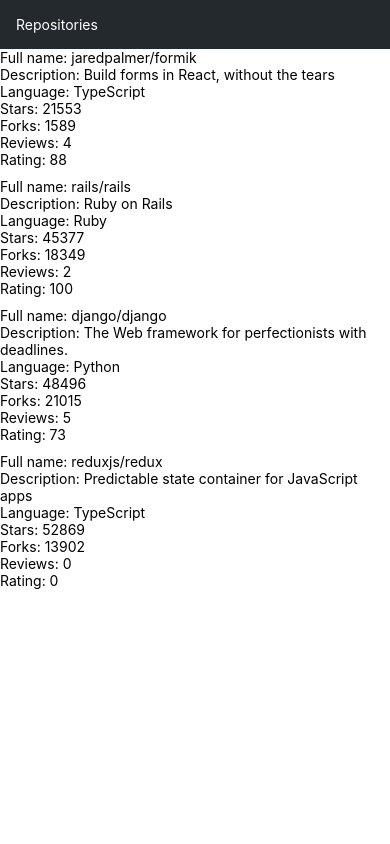
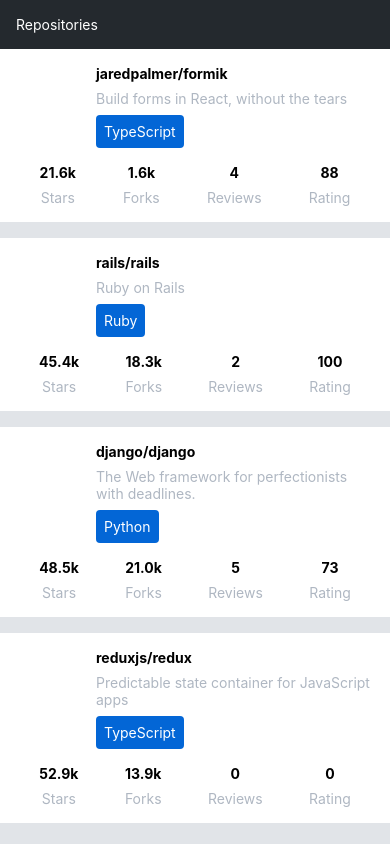
Before and after one commit to aungkokodev/fullstackopen-react-native, a React Native app in the folder rate-repository-app/: screen / in a window 390 px wide. Built offline with nearby package versions, Linux system fonts and the light colour scheme.

Commit message:
Exercise 5

```diff
--- a/rate-repository-app/src/components/Main.jsx
+++ b/rate-repository-app/src/components/Main.jsx
@@ -1,10 +1,12 @@
 import { StyleSheet, View } from 'react-native'
+import theme from '../theme'
 import AppBar from './AppBar'
 import RepositoryList from './RepositoryList'
 
 const styles = StyleSheet.create({
   container: {
-    flex: 1
+    flex: 1,
+    backgroundColor: theme.backgrounds.main
   }
 })
 
--- a/rate-repository-app/src/components/RepositoryItem.jsx
+++ b/rate-repository-app/src/components/RepositoryItem.jsx
@@ -1,15 +1,62 @@
-import { Text, View } from 'react-native'
+import { Image, StyleSheet, Text, View } from 'react-native'
+import theme from '../theme'
+import StatusItem from './StatusItem'
+
+const styles = StyleSheet.create({
+  container: {
+    padding: theme.sizes.md,
+    backgroundColor: theme.backgrounds.primary,
+    gap: theme.sizes.md
+  },
+  infoContainer: {
+    flexDirection: 'row',
+    gap: theme.sizes.md
+  },
+  infoSubContainer: {
+    flex: 1,
+    alignItems: 'flex-start'
+  },
+  avatar: {
+    width: theme.sizes.xxxl,
+    height: theme.sizes.xxxl,
+    borderRadius: theme.sizes.xs
+  },
+  repoName: {
+    fontWeight: 'bold'
+  },
+  repoDesc: {
+    color: theme.textColors.secondary,
+    marginVertical: theme.sizes.xs
+  },
+  repoLang: {
+    color: theme.textColors.inverse,
+    backgroundColor: theme.colors.primary,
+    padding: theme.sizes.xs,
+    borderRadius: theme.sizes.xxs
+  },
+  statusContainer: {
+    flexDirection: 'row',
+    justifyContent: 'space-around'
+  }
+})
 
 const RepositoryItem = ({ item }) => {
   return (
-    <View>
-      <Text>Full name: {item.fullName}</Text>
-      <Text>Description: {item.description}</Text>
-      <Text>Language: {item.language}</Text>
-      <Text>Stars: {item.stargazersCount}</Text>
-      <Text>Forks: {item.forksCount}</Text>
-      <Text>Reviews: {item.reviewCount}</Text>
-      <Text>Rating: {item.ratingAverage}</Text>
+    <View style={styles.container}>
+      <View style={styles.infoContainer}>
+        <Image src={item.ownerAvatarUrl} style={styles.avatar} />
+        <View style={styles.infoSubContainer}>
+          <Text style={styles.repoName}>{item.fullName}</Text>
+          <Text style={styles.repoDesc}>{item.description}</Text>
+          <Text style={styles.repoLang}>{item.language}</Text>
+        </View>
+      </View>
+      <View style={styles.statusContainer}>
+        <StatusItem counts={item.stargazersCount} name={'Stars'} />
+        <StatusItem counts={item.forksCount} name={'Forks'} />
+        <StatusItem counts={item.reviewCount} name={'Reviews'} />
+        <StatusItem counts={item.ratingAverage} name={'Rating'} />
+      </View>
     </View>
   )
 }
--- a/rate-repository-app/src/components/RepositoryList.jsx
+++ b/rate-repository-app/src/components/RepositoryList.jsx
@@ -1,4 +1,5 @@
 import { FlatList, StyleSheet, View } from 'react-native'
+import theme from '../theme'
 import RepositoryItem from './RepositoryItem'
 
 const repositories = [
@@ -50,7 +51,7 @@
 
 const styles = StyleSheet.create({
   separator: {
-    height: 10
+    height: theme.sizes.md
   }
 })
 
--- /dev/null
+++ b/rate-repository-app/src/components/StatusItem.jsx
@@ -0,0 +1,29 @@
+import { StyleSheet, Text, View } from 'react-native'
+import theme from '../theme'
+
+const styles = StyleSheet.create({
+  container: {
+    gap: theme.sizes.xs,
+    alignItems: 'center'
+  },
+  counts: {
+    fontWeight: 'bold'
+  },
+  name: {
+    color: theme.textColors.secondary
+  }
+})
+
+const StatusItem = ({ name, counts }) => {
+  const shortenCounts =
+    counts < 1000 ? counts : `${(Number(counts) / 1000).toFixed(1)}k`
+
+  return (
+    <View style={styles.container}>
+      <Text style={styles.counts}>{shortenCounts}</Text>
+      <Text style={styles.name}>{name}</Text>
+    </View>
+  )
+}
+
+export default StatusItem
--- a/rate-repository-app/src/theme.js
+++ b/rate-repository-app/src/theme.js
@@ -6,11 +6,12 @@
   },
   backgrounds: {
     primary: '#ffffff',
-    secondary: '#24292e'
+    secondary: '#24292e',
+    main: '#e1e4e8'
   },
   textColors: {
     primary: '#24292e',
-    secondary: '#586069',
+    secondary: '#afb7c2',
     inverse: '#ffffff'
   },
   fonts: {
@@ -24,7 +25,8 @@
     md: 16,
     lg: 24,
     xl: 32,
-    xxl: 48
+    xxl: 48,
+    xxxl: 64
   }
 }
 
```
Also changed, not shown: rate-repository-app/package.json (+6 -2 lines), 1 other file (tests, documents, lock files or other folders).
